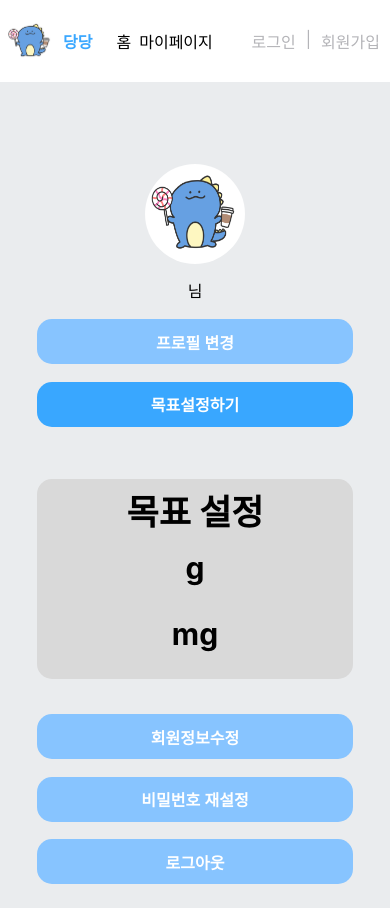
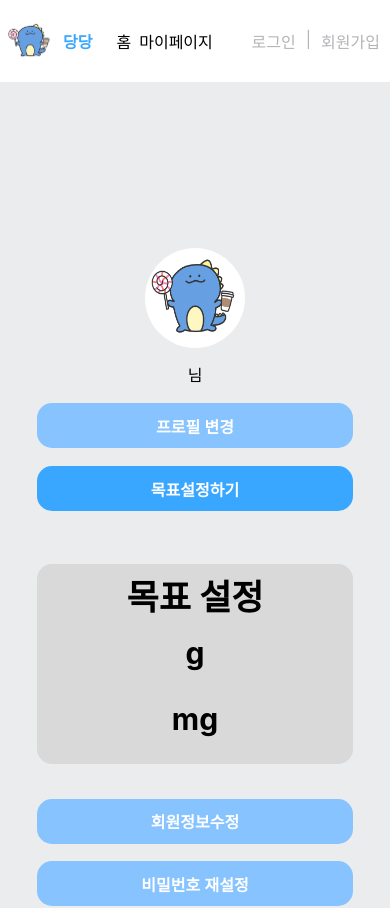
Before and after one commit to capstone-design-a4/dangdang-FE, a React (Create React App) app: page /mypage in a window 390 px wide. Shown: the top 908 px of the page. Built offline with nearby package versions, Linux system fonts and the light colour scheme; no server answers.

Commit message:
feature: 마이페이지 page_left 높이 조정

```diff
--- a/src/mypage.css
+++ b/src/mypage.css
@@ -10,7 +10,7 @@
     justify-content: center;
     background-color: #EAECEE;
     width: 20%;
-    height: 100vh;
+    height: 110vh;
     margin-right: 3%;
 }
 
@@ -235,4 +235,8 @@
       width: 90%;
       border-radius: 15px;
     }
+
+    .page_left {
+      height: 120vh;
+    }
   }
```
